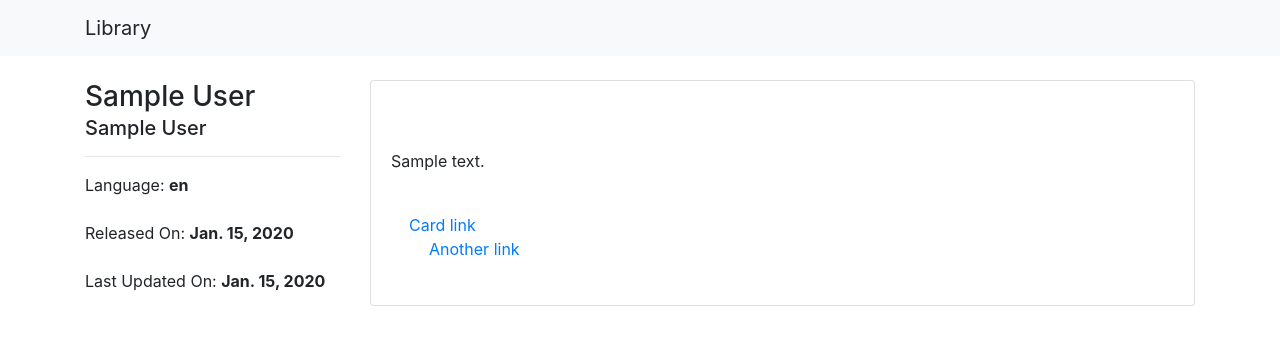
After one commit to PalashSJain/RDE-Fall2017, a Django app: template LibraryOfBooks/templates/book_page.html in a window 1280 px wide. The commit adds this page. Shown: the top 345 px of the page. Run offline with Django 3.2, Linux system fonts and the light colour scheme; tables that the repository leaves empty hold one stand-in row (values such as "Sample post"); the template is opened without the code that fills it: values that come from a table or form of the project are taken from there, most other values are stand-ins (such as "Sample title", 1, 10 or a date in 2020); some libraries are stand-ins or nearby versions.

Commit message:
Added skeleton page reading

```diff
--- a/LibraryOfBooks/LibraryOfBooks/urls.py
+++ b/LibraryOfBooks/LibraryOfBooks/urls.py
@@ -23,6 +23,7 @@ from enduser import views
 urlpatterns = [
     url(r'^admin/', admin.site.urls),
     url(r'^$', views.home),
+    url(r'books/(?P<book_id>[0-9]+)/(?P<page_number>[0-9]+)$', views.show_page_number),
 ]
 
 if settings.DEBUG:
--- a/LibraryOfBooks/enduser/models.py
+++ b/LibraryOfBooks/enduser/models.py
@@ -19,7 +19,7 @@ class Book(models.Model):
     last_updated = models.TextField(blank=True, null=True)
     current_page = models.IntegerField(default=0, blank=False, null=False)
     content = models.TextField(blank=True, null=True)
-    next_page = models.TextField(default=1, blank=True, null=True)
+    next_page = models.TextField(default="", blank=True, null=True)
 
     def get_title(self):
         return self.title
@@ -30,12 +30,16 @@ class Book(models.Model):
     def set_page_number(self, page_number=0):
         self.current_page = page_number
 
-    def get_content(self):
-        if self.content is None:
-            file = open(os.path.join(PROJECT_ROOT, self.file_path))
-            self.content = file.read()
-        print(self.content)
-        return ""
+    def get_content(self, page_number=0):
+        content = self.content.split("\n")
+        text = ""
+        page_size = 50
+        page_number = int(page_number)
+        start = page_number*page_size
+        end = (page_number+1)*page_size
+        for line_number in range(start, end):
+            text += content[line_number] + "\n"
+        return text
 
 
 class Author(models.Model):
@@ -48,6 +52,9 @@ class Author(models.Model):
 class Language(models.Model):
     language = models.TextField(default='N/A', blank=False, null=False, unique=True)
 
+    def __str__(self):
+        return self.language
+
 
 class Settings(models.Model):
     page_size = models.IntegerField(default=0, blank=False, null=False)
--- a/LibraryOfBooks/enduser/views.py
+++ b/LibraryOfBooks/enduser/views.py
@@ -7,3 +7,9 @@ def home(request):
     books = Book.objects.all()
     return render_to_response('home.html', {'books': books})
     # return render(request, 'home.html')
+
+
+def show_page_number(request, book_id, page_number):
+    book = Book.objects.get(id=book_id)
+    content = book.get_content(page_number)
+    return render_to_response('book_page.html', {'content': content, 'book': book})
--- a/LibraryOfBooks/static/css/style.css
+++ b/LibraryOfBooks/static/css/style.css
@@ -1,3 +1,7 @@
 .small-padding {
     margin: 5px;
 }
+
+.page {
+    white-space: pre;
+}
--- a/LibraryOfBooks/templates/base.html
+++ b/LibraryOfBooks/templates/base.html
@@ -13,6 +13,16 @@
 <body>
 
 {% block top %}
+<navbar class="navbar navbar-light bg-light">
+    <div class="container">
+        <a class="navbar-brand">Library</a>
+        <!--<form class="form-inline">-->
+        <!--<input class="form-control mr-sm-2" type="search" placeholder="Search by name or author"-->
+        <!--aria-label="Search">-->
+        <!--<button class="btn btn-outline-success my-2 my-sm-0" type="submit">Search</button>-->
+        <!--</form>-->
+    </div>
+</navbar>
 {% endblock %}
 
 <div class="container">
--- /dev/null
+++ b/LibraryOfBooks/templates/book_page.html
@@ -0,0 +1,35 @@
+{% extends "base.html" %}
+
+{% block sidebar %}
+<h3>{{ book.title }}</h3>
+<h5 class="card-subtitle mb-2">{{book.author}}</h5>
+<hr>
+{% if book.language %}
+<div class="form-group">
+    <label for="bookLanguage">Language:</label>
+    <strong id="bookLanguage">{{ book.language }}</strong>
+</div>
+{% endif %}
+{% if book.release_date %}
+<div class="form-group">
+    <label for="bookReleaseDate">Released On:</label>
+    <strong id="bookReleaseDate">{{ book.release_date }}</strong>
+</div>
+{% endif %}
+{% if book.last_updated %}
+<div class="form-group">
+    <label for="bookLastUpdatedOn">Last Updated On:</label>
+    <strong id="bookLastUpdatedOn">{{ book.last_updated }}</strong>
+</div>
+{% endif %}
+{% endblock %}
+
+{% block content %}
+<div class="card page">
+  <div class="card-body">
+    <p class="card-text">{{ content }}</p>
+    <a href="#" class="card-link">Card link</a>
+    <a href="#" class="card-link">Another link</a>
+  </div>
+</div>
+{% endblock %}
```
Also changed, not shown: LibraryOfBooks/enduser/management/commands/runserver.py (+8 -3 lines), LibraryOfBooks/templates/home.html (+0 -13 lines).
